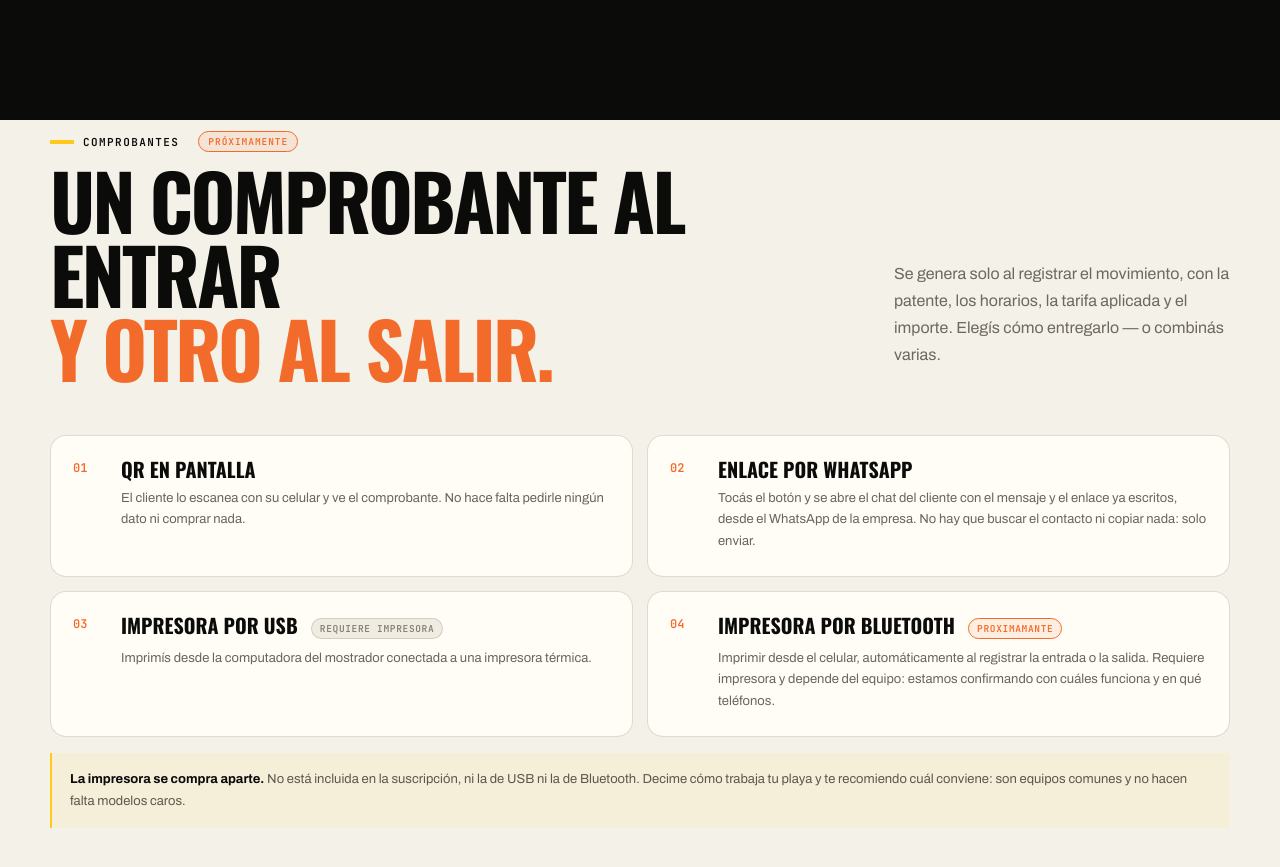
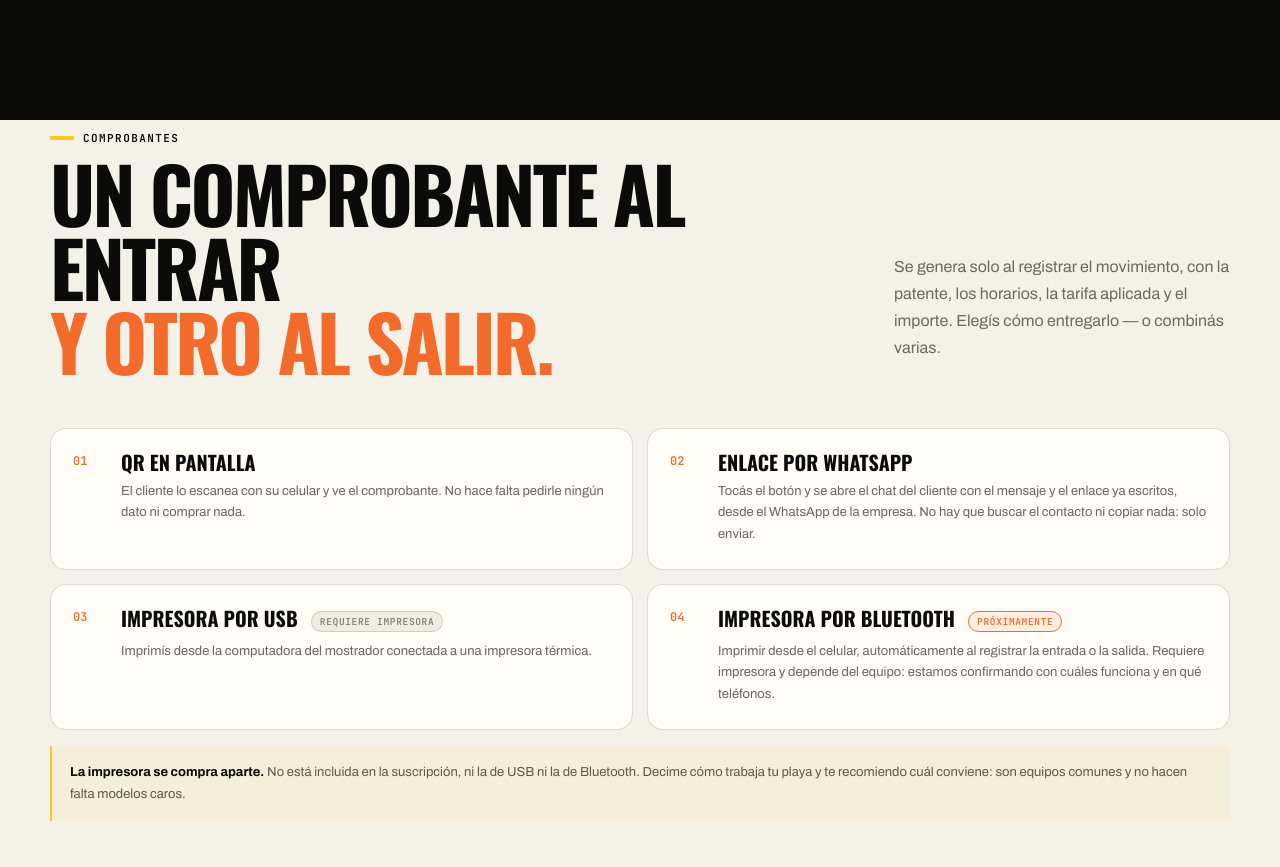
Before and after one commit to IgnacioGaute/Estacionamiento-demo-landing, a Next.js app: page / in a window 1280 px wide. Shown: the part 4067-4934 px from the top of the page. Built offline with nearby package versions, Linux system fonts and the light colour scheme.

Commit message:
fix: text

```diff
--- a/app/page.tsx
+++ b/app/page.tsx
@@ -177,7 +177,7 @@ export default function Home() {
     <section className="comp wrap">
       <div className="section-head compact">
         <div>
-          <p className="kicker"><span/> COMPROBANTES <b className="comp-tag">Próximamente</b></p>
+          <p className="kicker"><span/> COMPROBANTES</p>
           <h2>Un comprobante al entrar<br/><em>y otro al salir.</em></h2>
         </div>
         <p>Se genera solo al registrar el movimiento, con la patente, los horarios, la tarifa aplicada y el importe. Elegís cómo entregarlo — o combinás varias.</p>
@@ -186,7 +186,7 @@ export default function Home() {
         <article><b>01</b><div><h3>QR en pantalla</h3><p>El cliente lo escanea con su celular y ve el comprobante. No hace falta pedirle ningún dato ni comprar nada.</p></div></article>
         <article><b>02</b><div><h3>Enlace por WhatsApp</h3><p>Tocás el botón y se abre el chat del cliente con el mensaje y el enlace ya escritos, desde el WhatsApp de la empresa. No hay que buscar el contacto ni copiar nada: solo enviar.</p></div></article>
         <article><b>03</b><div><h3>Impresora por USB <span className="comp-hw">Requiere impresora</span></h3><p>Imprimís desde la computadora del mostrador conectada a una impresora térmica.</p></div></article>
-        <article><b>04</b><div><h3>Impresora por Bluetooth <span className="comp-hw comp-hw--pend">Proximamante</span></h3><p>Imprimir desde el celular, automáticamente al registrar la entrada o la salida. Requiere impresora y depende del equipo: estamos confirmando con cuáles funciona y en qué teléfonos.</p></div></article>
+        <article><b>04</b><div><h3>Impresora por Bluetooth <span className="comp-hw comp-hw--pend">Próximamente</span></h3><p>Imprimir desde el celular, automáticamente al registrar la entrada o la salida. Requiere impresora y depende del equipo: estamos confirmando con cuáles funciona y en qué teléfonos.</p></div></article>
       </div>
       <p className="comp-nota"><b>La impresora se compra aparte.</b> No está incluida en la suscripción, ni la de USB ni la de Bluetooth. Decime cómo trabaja tu playa y te recomiendo cuál conviene: son equipos comunes y no hacen falta modelos caros.</p>
     </section>
```
